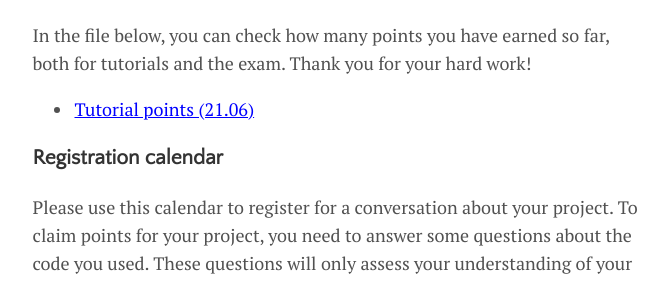
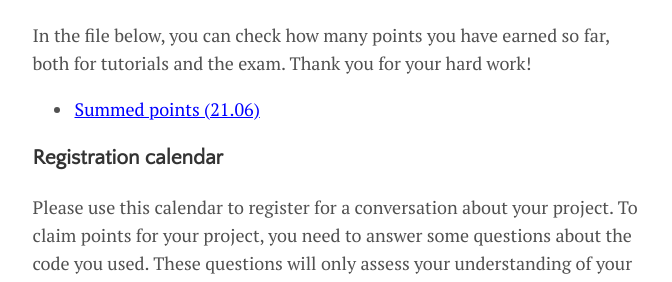
Before and after one commit to rfl-urbaniak/teaching, a Jekyll site: the page built from menu/criminology.md, in a window 1280 px wide and 900 px high. Shown: the part 306-588 px from the top of the window, without its empty margins (300-972 px from the left). Built offline with Jekyll 4.4.1, drawn with Linux system fonts in a browser that asks for light colours.

Commit message:
minor corrections

```diff
--- a/menu/criminology.md
+++ b/menu/criminology.md
@@ -18,7 +18,7 @@ a {
 
 In the file below, you can check how many points you have earned so far, both for tutorials and the exam. Thank you for your hard work!
 
-- <a href="https://rfl-urbaniak.github.io/teaching/sharedResources/grades/Grades_crim2106.pdf">Tutorial points (21.06)</a>
+- <a href="https://rfl-urbaniak.github.io/teaching/sharedResources/grades/Grades_crim2106.pdf">Summed points (21.06)</a>
 
 
 ### Registration calendar
```
